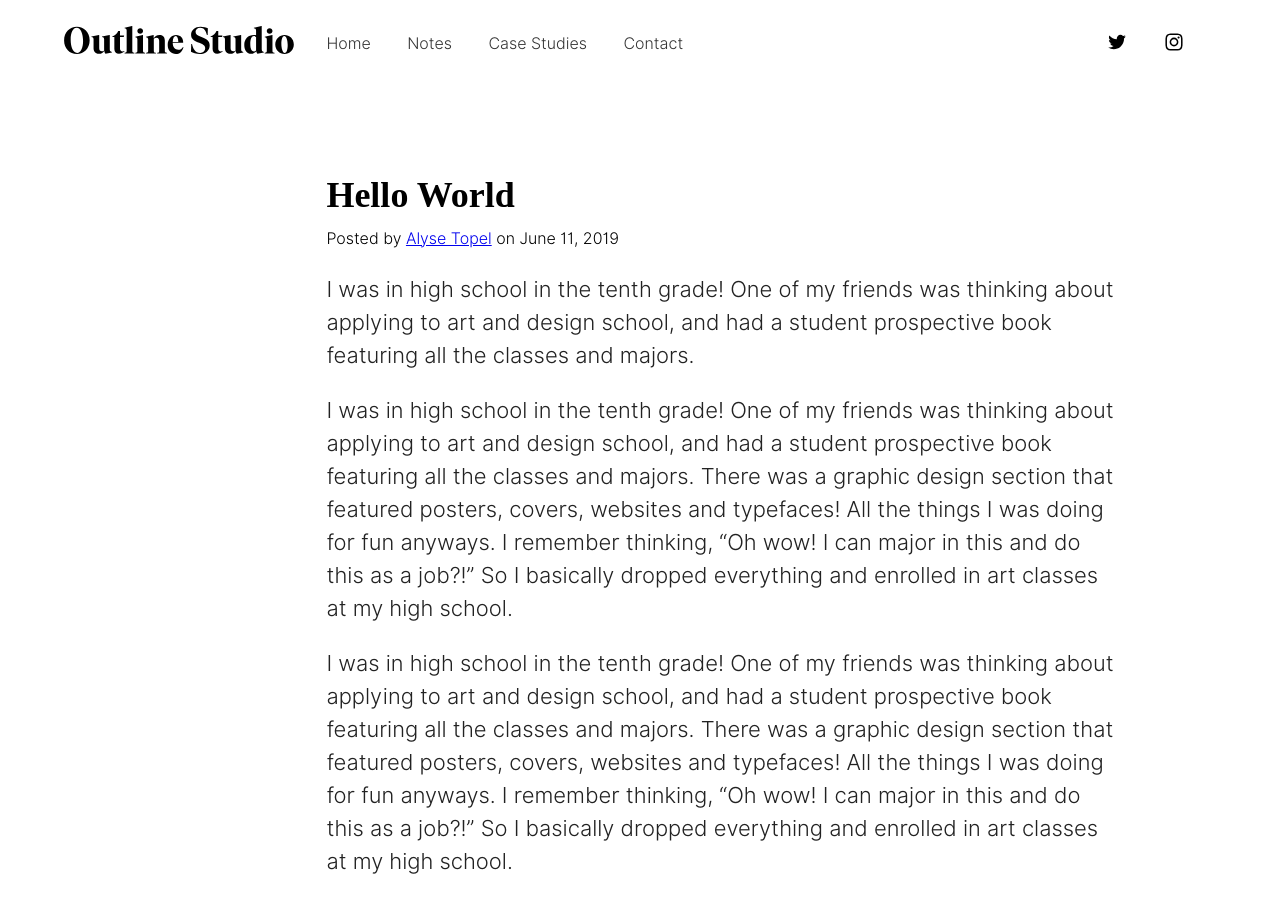
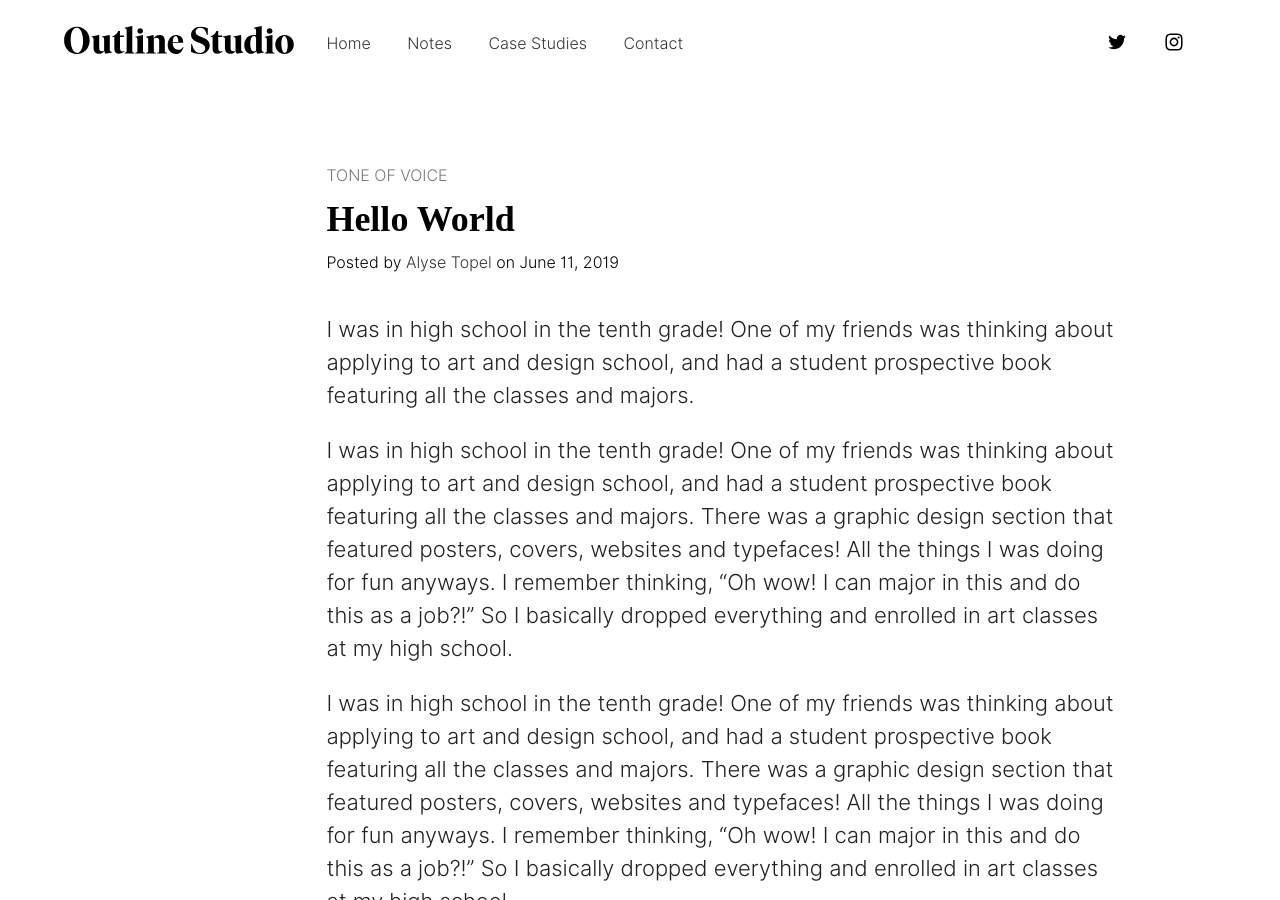
Before and after one commit to aarongilmore/outline-studio, a Jekyll site: the page built from _notes/2019-06-11-hello-world.md, in a window 1280 px wide and 900 px high. Built offline with Jekyll 4.4.1, drawn with Linux system fonts in a browser that asks for light colours; nearby versions of some CDN libraries; some web fonts are replaced.

Commit message:
Spacing on mobile note.

```diff
--- a/_layouts/note.html
+++ b/_layouts/note.html
@@ -12,17 +12,17 @@
   <body>
       {% include header.html %}
       <section class="ph3 ph4-m ph5-ns pt4-ns pb6-ns pv3 ma0 mt6-m pb5 bordered">
-          <grid columns=5 columns-s=1 class="mw9 center mt2-ns">
+          <grid columns=5 columns-s=1 class="mw9 center mt4">
             <c span=2-5 span-s=5 class="ph0 ph4-ns">
-                <span class="dib ttu gray">{{ page.category }}</span>
+                <span class="dib ttu gray">{{ page.categories }}</span>
                 <h3 class="f2 mv2">{{ page.title }}</h3>
                 <!-- Look the author details up from the site config. -->
                 {% assign author = site.data.authors[page.author] %}
                 <!-- Output author details if some exist. -->
                 {% if author %}
-                  <span>
+                  <span class="dib mb3">
                       <!-- Personal Info. -->
-                      Posted by <a href="{{ author.web }}">{{ author.name }}</a> on {{ page.date | date: '%B %d, %Y' }}
+                      Posted by <a href="{{ author.web }}" class="link dim dark-gray">{{ author.name }}</a> on {{ page.date | date: '%B %d, %Y' }}
                   </span>
                 {% endif %}
                 {{ content }}
```
